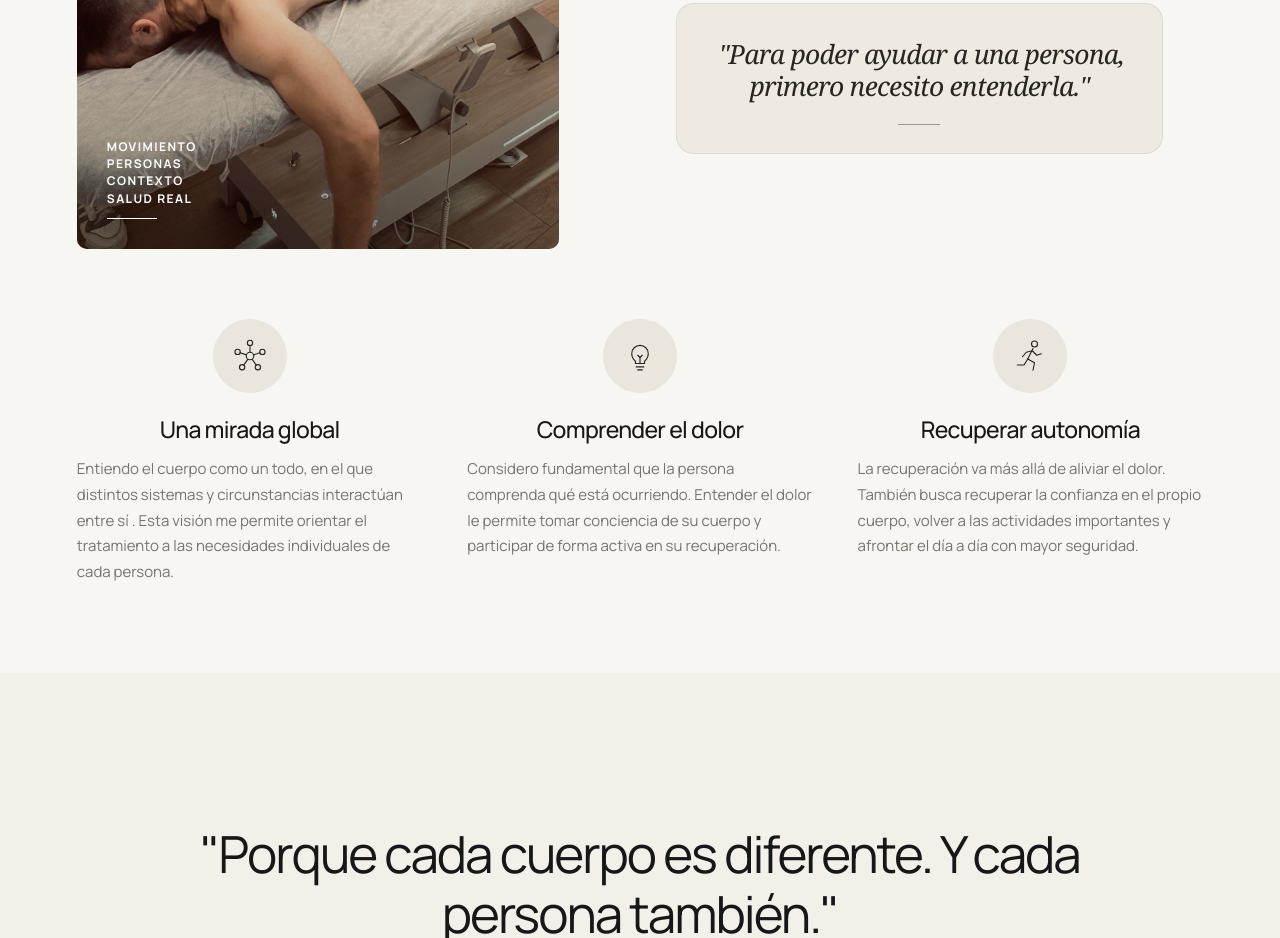
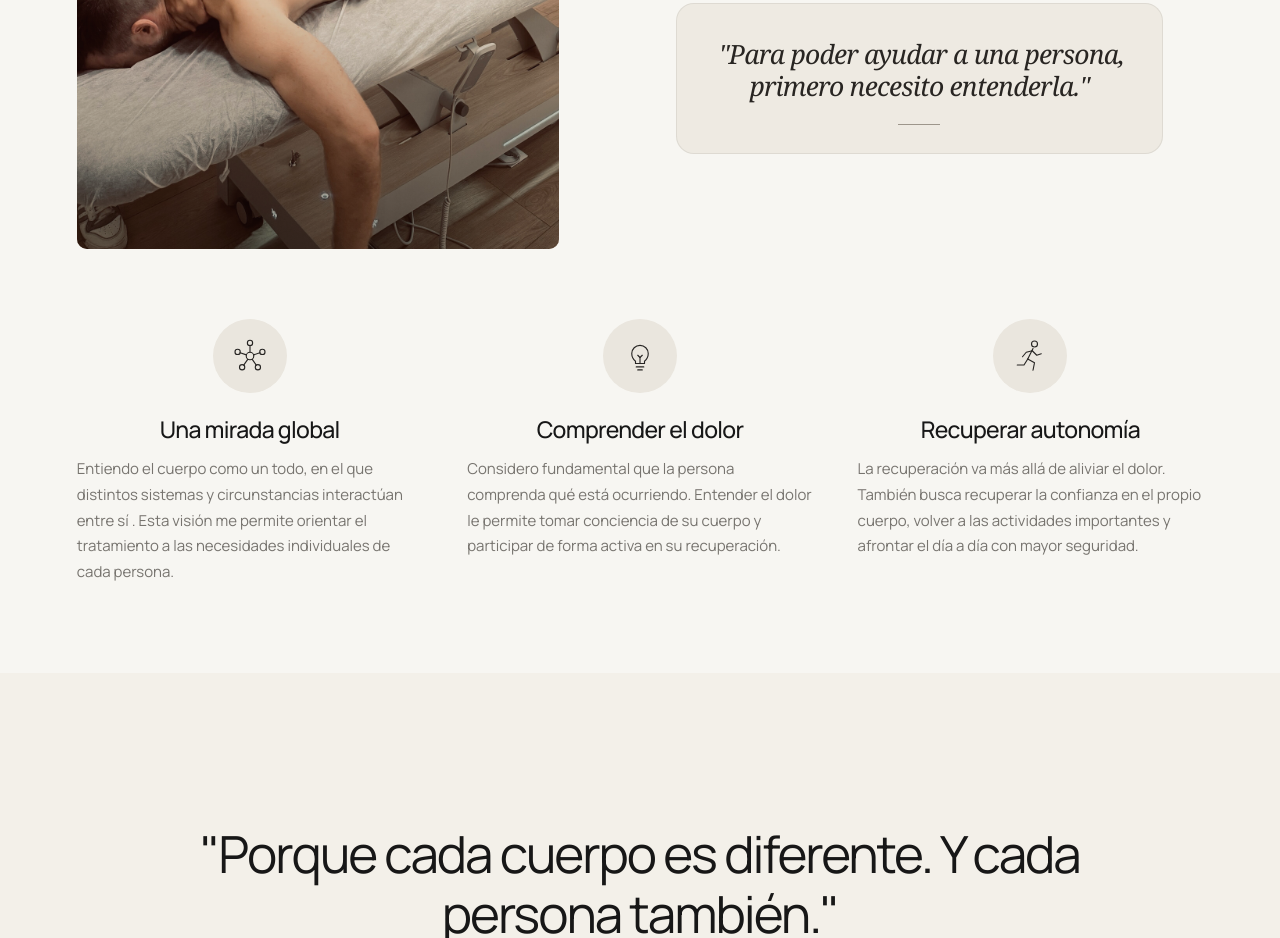
Before and after one commit to oficiososia/jprfisio, a plain HTML site: page index.html in a window 1280 px wide. Shown: the part 1864-2802 px from the top of the page. Drawn offline with Linux system fonts and the light colour scheme.

Commit message:
Update index.html

```diff
--- a/index.html
+++ b/index.html
@@ -409,7 +409,6 @@
     <div class="about-media reveal">
       <figure class="photo about-photo">
         <img src="hero.jpg" alt="Jorge Planelles Ricarte tratando a un paciente en consulta" width="1673" height="1900" loading="lazy" decoding="async">
-        <figcaption class="about-photo-caption">Movimiento<br>Personas<br>Contexto<br>Salud real</figcaption>
       </figure>
     </div>
     <div class="about-copy reveal">
@@ -417,7 +416,6 @@
       <h2><span class="about-heading-line">Hola, soy Jorge</span><span class="about-heading-line">Planelles Ricarte,</span><span class="about-heading-line about-heading-light">fisioterapeuta.</span></h2>
       <figure class="photo about-photo about-photo-mobile">
         <img src="hero.jpg" alt="Jorge Planelles Ricarte tratando a un paciente en consulta" width="1673" height="1900" loading="lazy" decoding="async">
-        <figcaption class="about-photo-caption">Movimiento<br>Personas<br>Contexto<br>Salud real</figcaption>
       </figure>
       <div class="bio">
         <p>Desde que decidí estudiar fisioterapia tuve claro que no quería limitarme a tratar el dolor. Quería comprender qué había detrás de él.</p>
```
